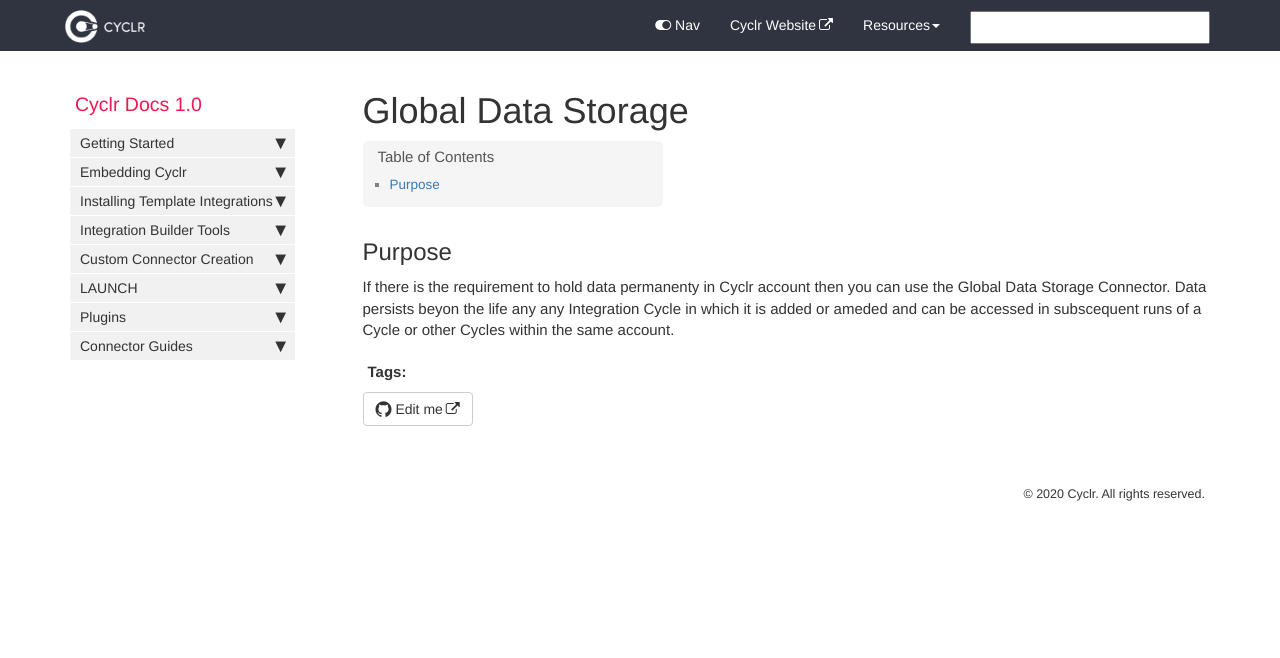
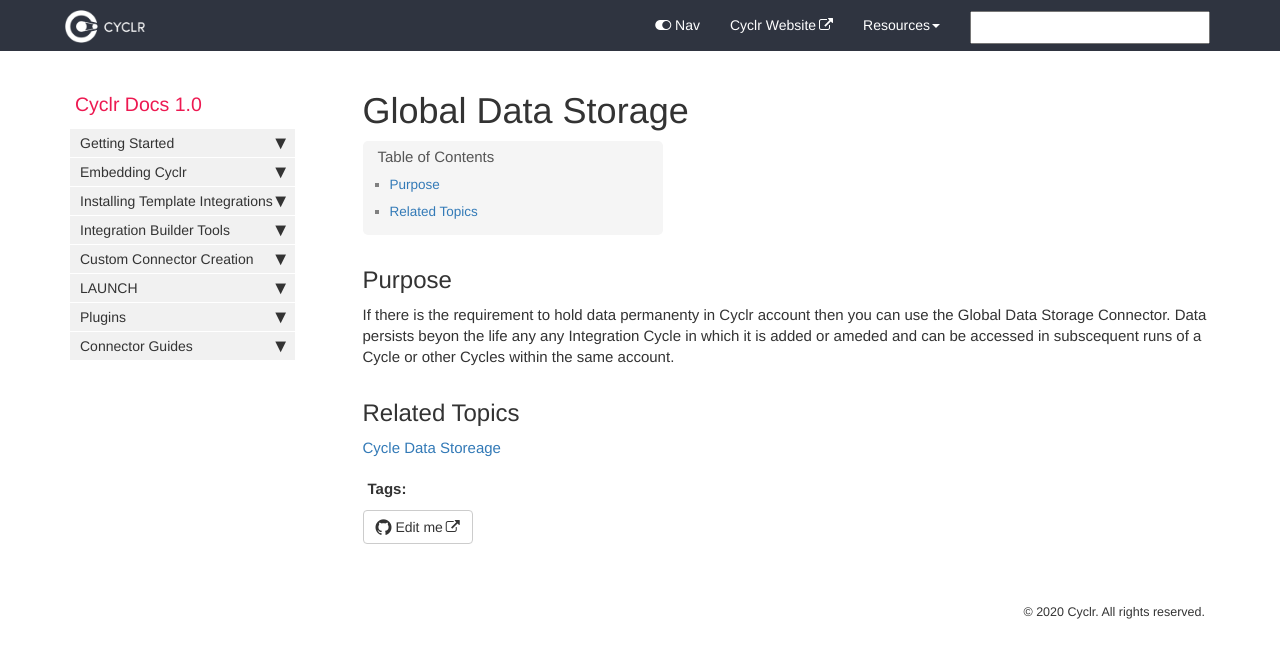
Before and after one commit to sneakysneak/docs, a Jekyll site: the page built from pages/utiltiy-connectors/global-data-storage.md, in a window 1280 px wide. Shown: the top 658 px of the page. Built offline with Jekyll 4.4.1, drawn with Linux system fonts in a browser that asks for light colours; nearby versions of some CDN libraries; comment, search, counter and statistics services are not loaded.

Commit message:
Update global-data-storage.md

```diff
--- a/pages/utiltiy-connectors/global-data-storage.md
+++ b/pages/utiltiy-connectors/global-data-storage.md
@@ -8,3 +8,7 @@ tags: [utility-connector]
 ## Purpose
 
 If there is the requirement to hold data permanenty in Cyclr account then you can use the Global Data Storage Connector.  Data persists beyon the life any any Integration Cycle in which it is added or ameded and can be accessed in subscequent runs of a Cycle or other Cycles within the same account.
+
+## Related Topics
+
+[Cycle Data Storeage](./cycle-data-storage)
```
